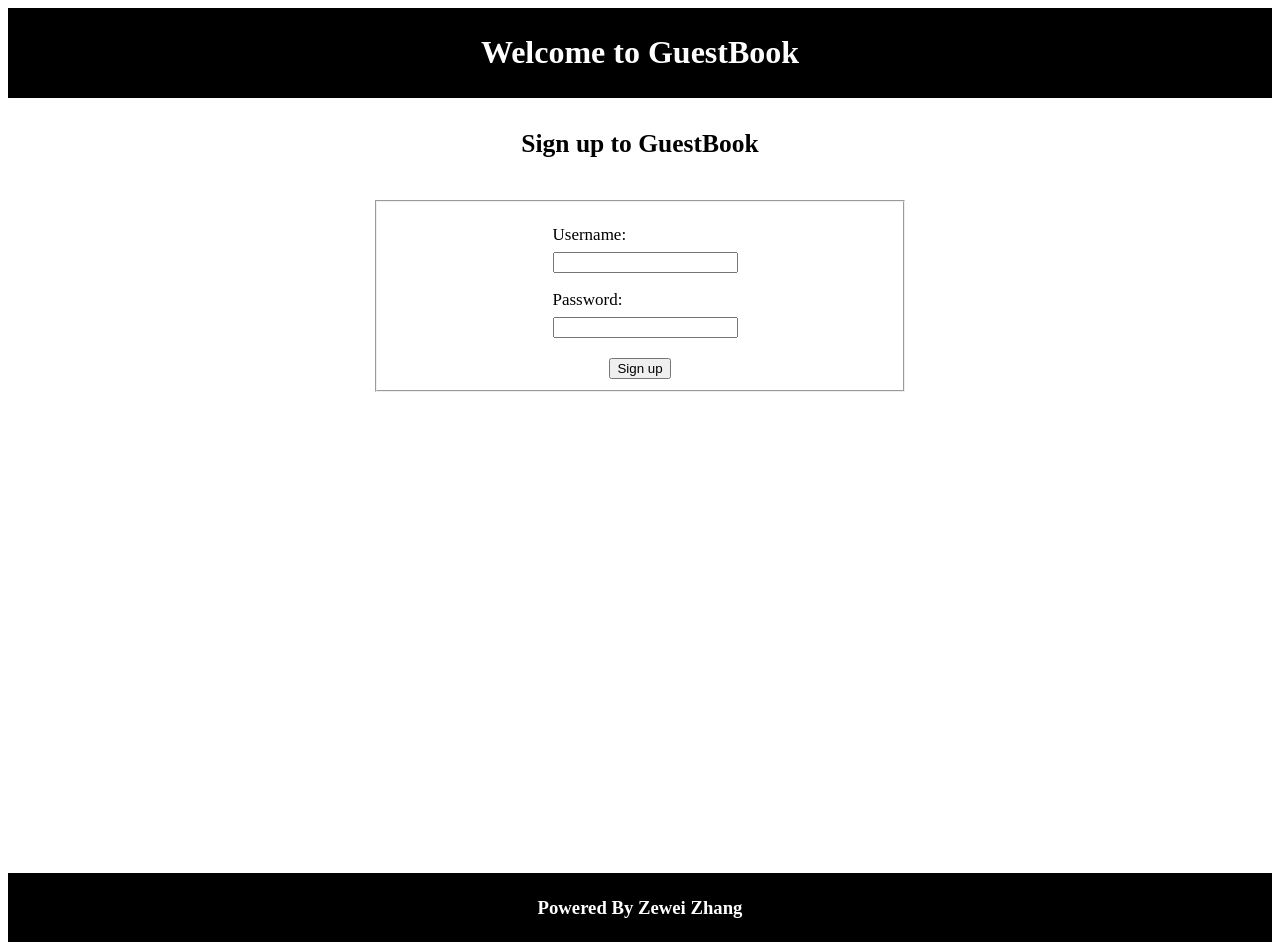
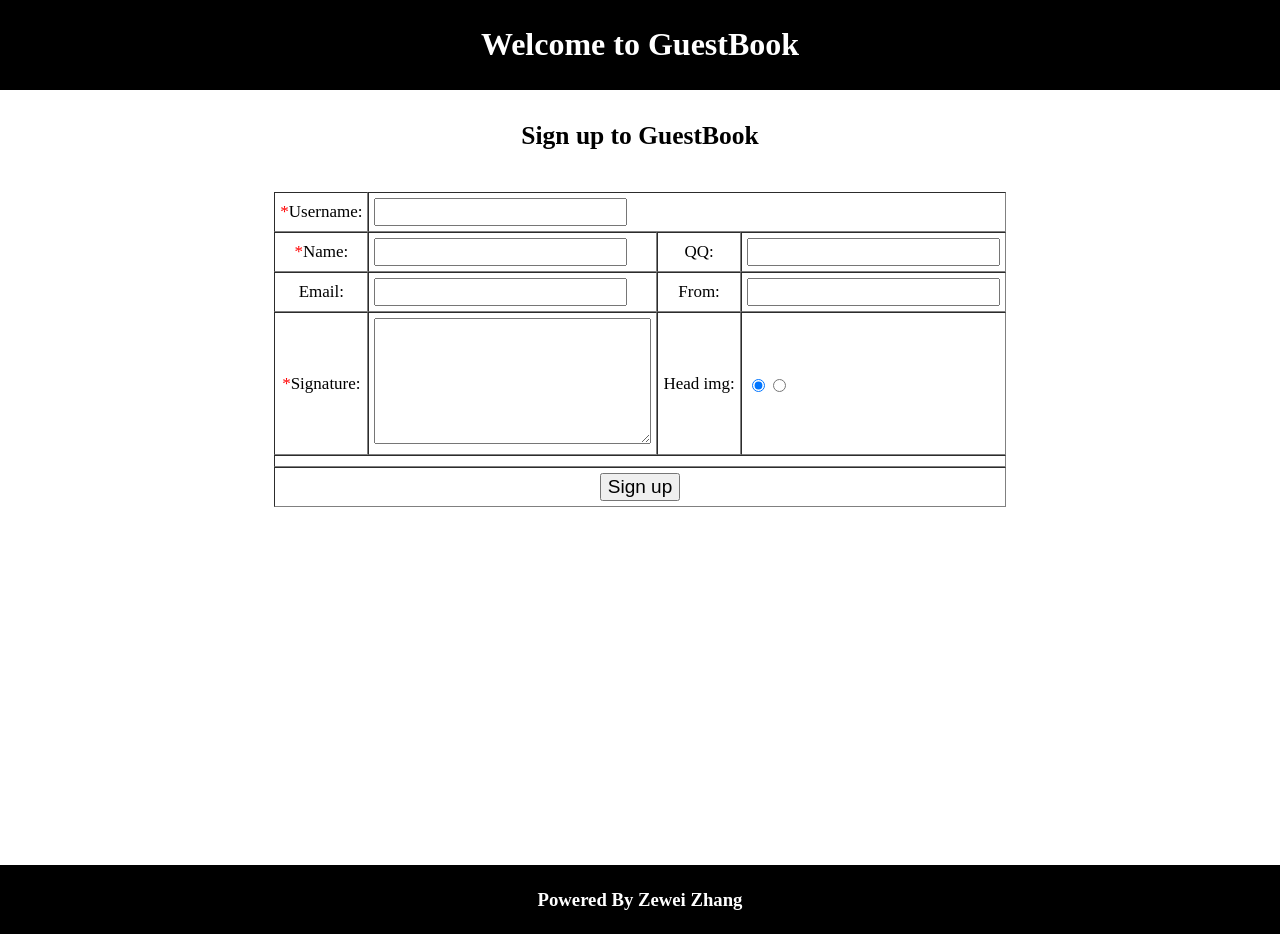
Before and after one commit to InverseBlade/GuestBook, a PHP site: page /createDataBase.php in a window 1280 px wide. Run offline with PHP 8.4, Linux system fonts and the light colour scheme.

Commit message:
实现模块一和二及增添一个注册页面

```diff
--- a/WebStyle.css
+++ b/WebStyle.css
@@ -1,3 +1,6 @@
+		body {
+			margin:0 auto;
+		}
 		div.header {
 			background-color:black;
 			color:white;
--- a/WebStyle1.css
+++ b/WebStyle1.css
@@ -1,3 +1,6 @@
+		body {
+			margin:0 auto;
+		}
 		div.header {
 			background-color:black;
 			color:white;
--- a/createDataBase.php
+++ b/createDataBase.php
@@ -4,6 +4,10 @@
 	<title>Sign up</title>
 	<link rel='stylesheet' type='text/css' href='webstyle.css'>
 	<style>
+	input {
+		float:left;
+		font-size:19px;
+	}
 	form span {
 		color:red;
 	}
@@ -32,14 +36,17 @@ if($_SERVER['REQUEST_METHOD']=="POST"){
 								       PRIMARY                               KEY(id),
 								       UserName                       varchar(15),
 								       Password                         varchar(15),
-								       Message                      varchar(1080)) default charset=utf8 ";
+								       RealName                       varchar(15),
+								       Email                               varchar(15),
+								       QQ                                  varchar(15),
+								       Hometown                     varchar(20)) default charset=utf8 ";
  		if(!mysql_query($command,$con)){
 			;
 		}
-		$command="INSERT INTO User(UserName,Password,Message)
-		                                       VALUES('$_POST[UserName]','$_POST[Password]','$_POST[Message]')";
+		$command="INSERT INTO User(UserName,Password,RealName,Email,QQ,Hometown)
+		                                       VALUES('$_POST[UserName]','$_POST[Password]',' ',' ',' ',' ' )";
 		if(!mysql_query($command,$con)){
-			;
+			echo "gg deisga!";
 		}
 		echo "<script language='JavaScript'>alert('Sign up successfully!')</script>";
 		echo "<body>
@@ -71,21 +78,28 @@ function customError($errno, $errstr)
 	</div>
 
 	<div style='text-align:center;height:755px;padding:10px;font-size:17px;'>
-		<h2 style='text-align:center'>Sign up to GuestBook</h2><br/>
-		<form style='text-align:center;' action="<?php echo $_SERVER['PHP_SELF'];?>" method='post'>
-			<fieldset style='width:500px;margin:0px auto;'>
-				<!--<legend>Input your sign in information</legend>-->
-				<div style='width:175px;text-align:left;margin:0px auto;'>
-					<p style='margin-bottom:7px;'>Username:</p>
-						<input type='text' name='UserName'><span style='font-size:15px;'><?php echo $name_err;?></span>
-					<p style='margin-bottom:7px;'>Password:</p>
-						<input type='password' name='Password'><span style='font-size:15px;'><?php echo $paswd_err;?></span>
-				</div>
-				<br/>
-					<div style='text-align:center;'>
-						<input type='submit' value='Sign up'>
-					</div>
-			</fieldset>
+		<h2>Sign up to GuestBook</h2><br/>
+		<form action="<?php echo $_SERVER['PHP_SELF'];?>" method='post'>
+				<table style='margin:0 auto;border-width:0px;' border='1' cellspacing='0' cellpadding='5px;'>
+					<tr>
+						<td><span>*</span>Username:</td><td colspan='3'><input type='text' name='UserName'></td>
+					</tr>
+					<tr>
+						<td><span>*</span>Name:</td><td><input type='text' name='Name'></td><td>QQ:</td><td><input type='text' name='QQ'></td>
+					</tr>
+					<tr>
+						<td>Email:</td><td><input type='text' name='Email'></td><td>From:</td><td><input type='text' name='Hometown'></td>
+					</tr>
+					<tr>
+						<td><span>*</span>Signature:</td><td><textarea style='font-size:17px;' name='Signature' rows='6' cols='25'></textarea></td><td>Head img:</td><td><input type='radio' name='Himg' checked><input type='radio' name='Himg'></td>
+					</tr>
+					<tr>
+						<td style='font-size:0px;padding:2' colspan='4'>&nbsp;</td>
+					</tr>
+					<tr>
+						<td colspan='4'><input style='float:none;' type='submit' value='Sign up'></td>
+					</tr>
+				</table>
 		</form>
 	</div>
 
--- a/escape.php
+++ b/escape.php
@@ -7,7 +7,7 @@ if(isset($_SESSION['visitor'])){
 <html>
 <head>
 <title>Sign out</title>
-<meta http-equiv=refresh content='1;url=index.php'/>
+<meta http-equiv=refresh content='0;url=index.php'/>
 </head>
 <body>
 <script language='JavaScript'>alert('Sign out sccessfully!')</script>
--- a/index.php
+++ b/index.php
@@ -33,12 +33,12 @@ if($_SERVER['REQUEST_METHOD']=="POST"){
 			if($row['Password']!=$_POST['Password']){
 				echo "<script language='JavaScript'>alert('Username or Password is wrong!')</script>";
 			}else{
-				echo "<script language='JavaScript'>alert('Sign in successfully!')</script>";
+				//echo "<script language='JavaScript'>alert('Sign in successfully!')</script>";
 
 				$_SESSION['visitor']="User";
 				$_SESSION['name']=$name;
 
-				echo "<meta http-equiv='refresh' content='1;url=user_write.php'>
+				echo "<meta http-equiv='refresh' content='0;url=user_write.php'>
 				           </head><body></body></html>" ;
                 	 	die();
 			}
@@ -90,6 +90,7 @@ function customError($errno, $errstr)
 						<input type='submit' value='Sign in'>
 					</div>
 			</fieldset>
+			<h3><a style='text-decoration:none;color:#0366d6;' href='createDataBase.php'>Click me to sign up</a></h3>
 		</form>
 	</div>
 
```
Also changed, not shown: user_show.php (+15 -8 lines), user_write.php (+5 -2 lines).
